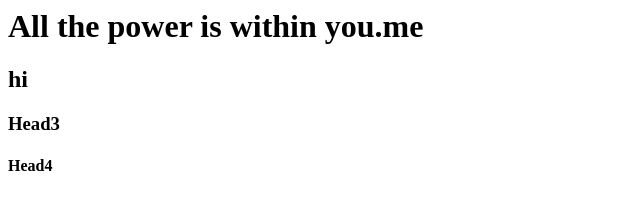
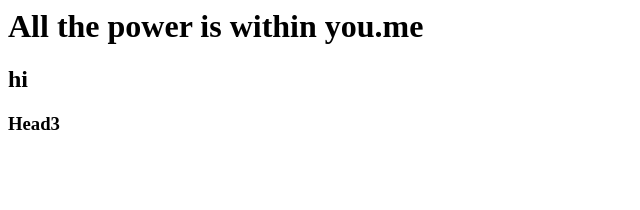
Before and after one commit to ramkarthi77/firstgitrepo, a plain HTML site: page index.html in a window 1280 px wide. Shown: the full height of the page, 0-640 px from the left. Drawn offline with Linux system fonts and the light colour scheme.

Commit message:
Revert "Update index.html"
This reverts commit e78757071cca15c418485cd4853619c8b60cf812.

```diff
--- a/index.html
+++ b/index.html
@@ -3,6 +3,5 @@
 		<h1> All the power is within you.me</h1>
 		<h2>hi</h2>
 		<h3>Head3</h3>
-		<h4>Head4</h4>
 	</body>
 </html>
```
